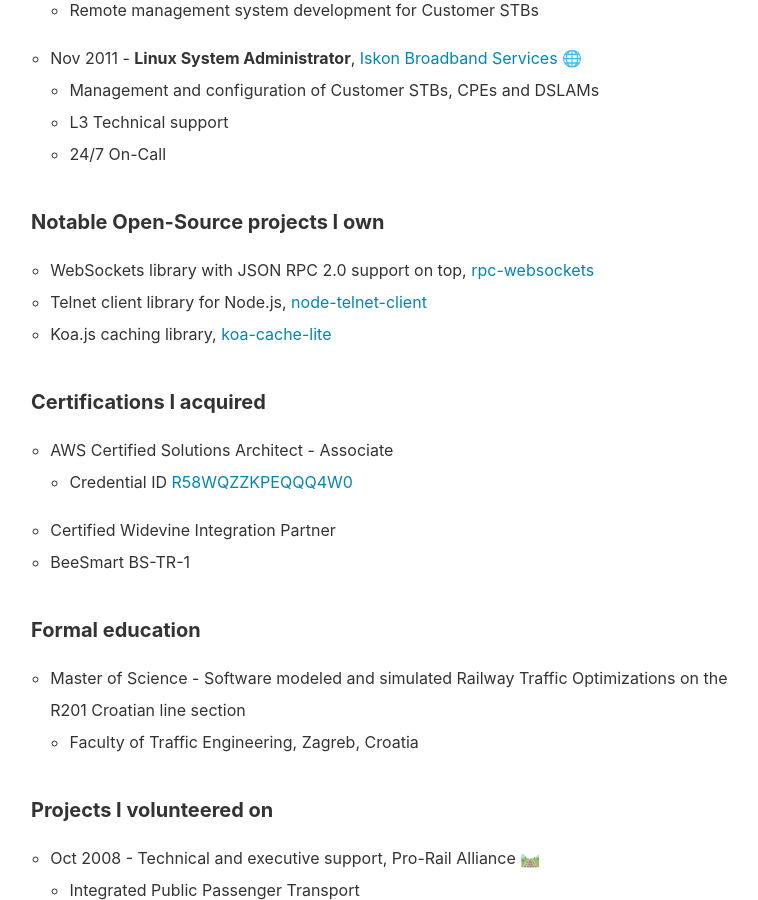
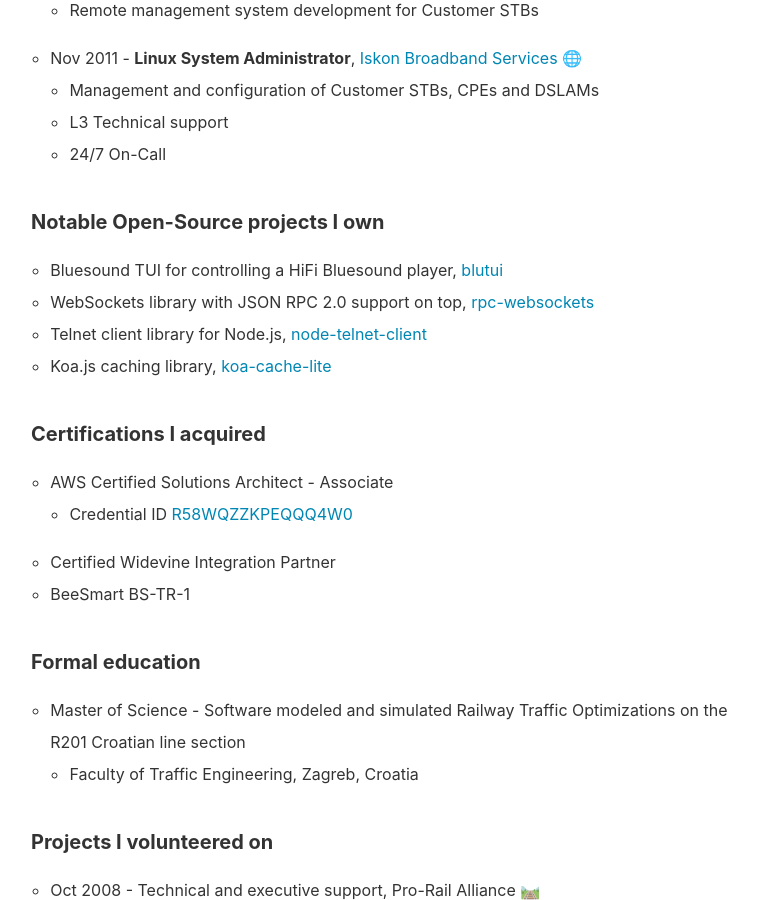
Before and after one commit to mkozjak/mkozjak.github.io, a Jekyll site: the page built from about.md, in a window 1280 px wide and 900 px high, scrolled down 1438 px. Shown: the whole window, without its empty margins (241-999 px from the left). Built offline with Jekyll 4.4.1, drawn with Linux system fonts in a browser that asks for light colours.

Commit message:
Update about.md

```diff
--- a/about.md
+++ b/about.md
@@ -34,6 +34,7 @@
   - 24/7 On-Call
 
 #### Notable Open-Source projects I own
+- Bluesound TUI for controlling a HiFi Bluesound player, <a class="link" href="https://github.com/mkozjak/blutui">blutui</a>
 - WebSockets library with JSON RPC 2.0 support on top, <a class="link" href="https://github.com/elpheria/rpc-websockets">rpc-websockets</a>
 - Telnet client library for Node.js, <a class="link" href="https://github.com/mkozjak/node-telnet-client">node-telnet-client</a>
 - Koa.js caching library, <a class="link" href="https://github.com/mkozjak/koa-cache-lite">koa-cache-lite</a>
```
